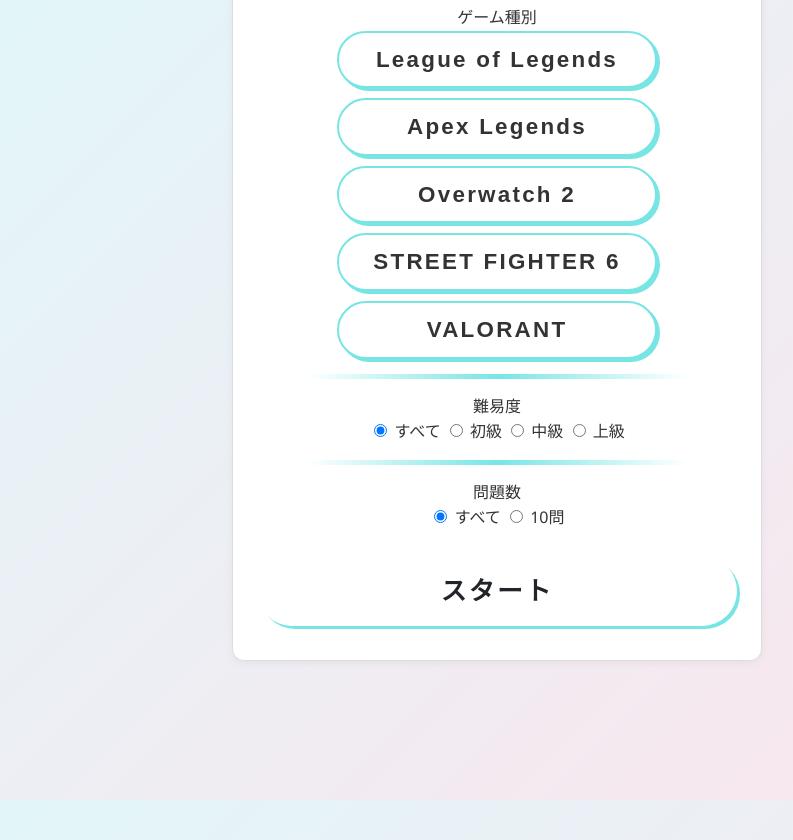
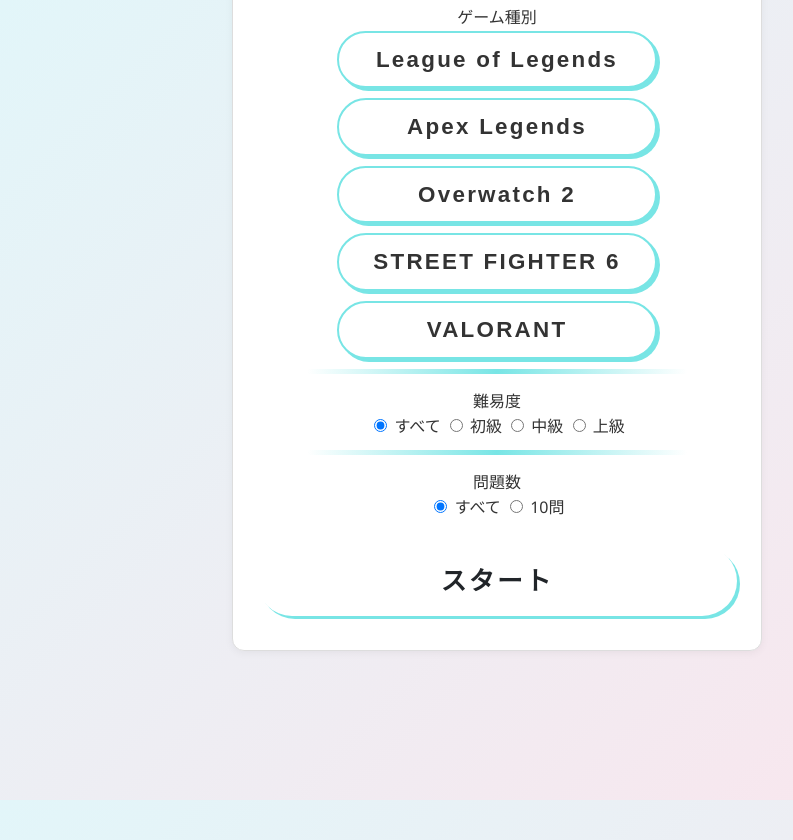
Before and after one commit to 4Quiz/4Quiz.github.io, a plain HTML site: page index.html in a window 1280 px wide. Shown: the whole page, without its empty margins (143-936 px from the left). Drawn offline with Linux system fonts and the light colour scheme.

Commit message:
Update style.css

```diff
--- a/style.css
+++ b/style.css
@@ -142,7 +142,7 @@ fieldset {
 fieldset:not(:last-of-type)::after {
   content: "";
   display: block;
-  margin: 15px auto 0;
+  margin: 10px auto 0;
   width: 80%;
   max-width: 400px;
   height: 5px; /* 太さを1px → 3pxに変更 */
```
